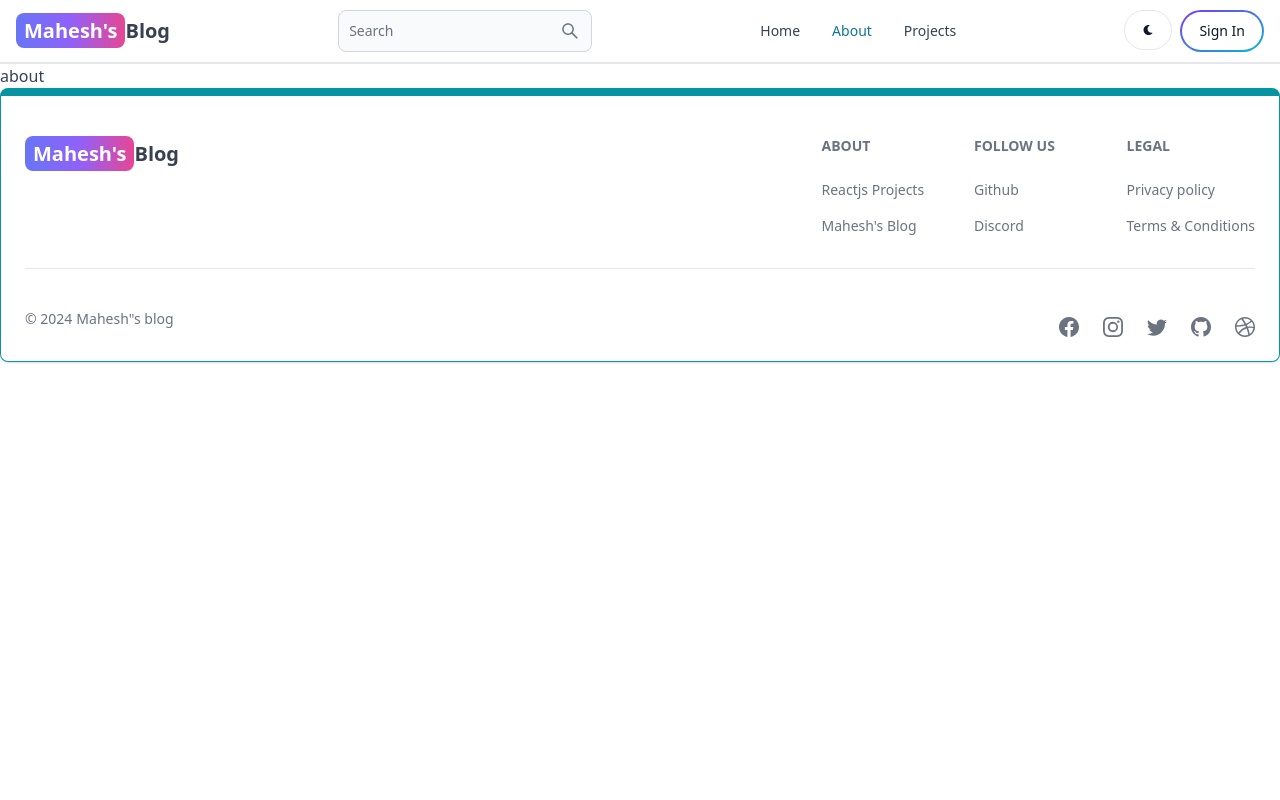
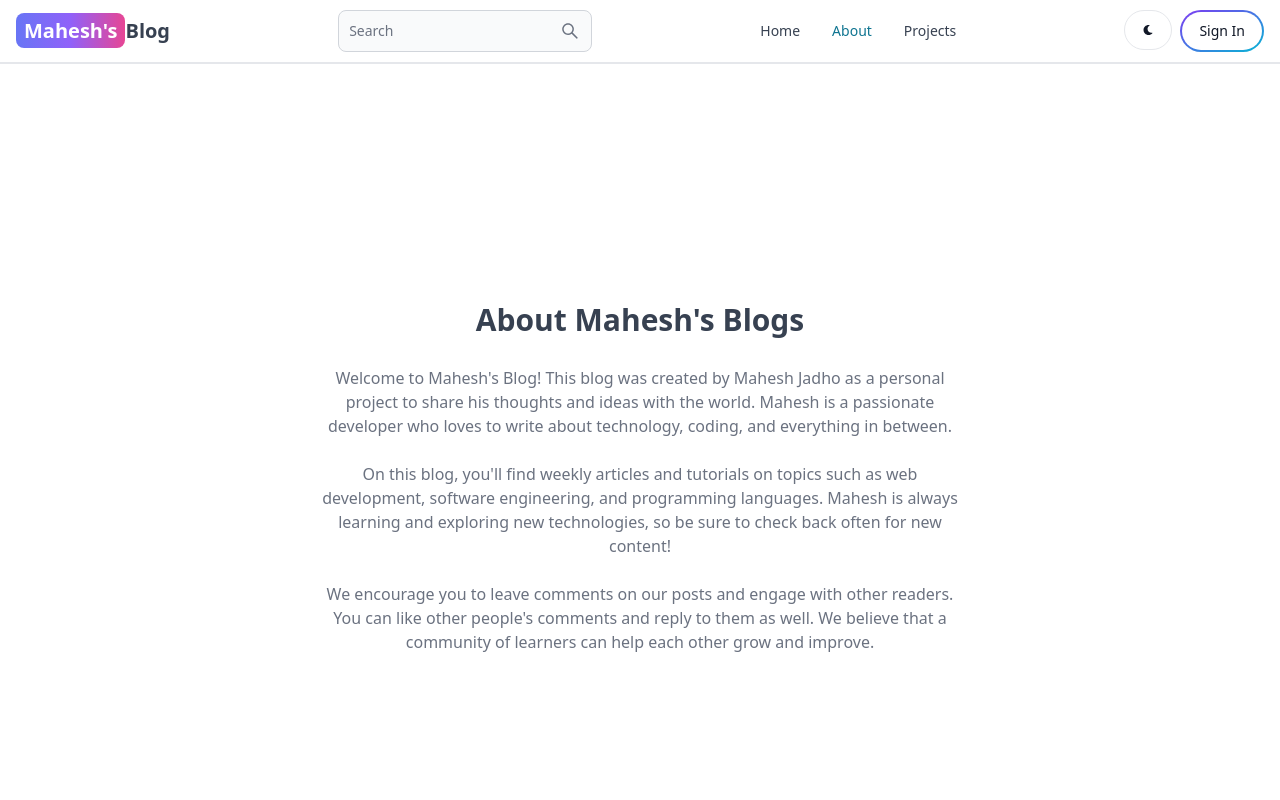
Before and after one commit to jmahesh59/MERN-Blog, a React (Vite) app in the folder client/: page /about in a window 1280 px wide. Shown: the top 800 px of the page. Built offline with nearby package versions, Linux system fonts and the light colour scheme.

Commit message:
complete about and project pages

```diff
--- a/client/index.html
+++ b/client/index.html
@@ -3,6 +3,11 @@
   <head>
     <meta charset="UTF-8" />
     <meta name="viewport" content="width=device-width, initial-scale=1.0" />
+    <link href="https://fonts.googleapis.com/css2?family=Roboto:wght@400;700&display=swap" rel="stylesheet">
+    <link rel="preconnect" href="https://fonts.googleapis.com">
+    <link rel="preconnect" href="https://fonts.gstatic.com" crossorigin>
+    <link href="https://fonts.googleapis.com/css2?family=Poppins:ital,wght@0,100;0,200;0,300;0,400;0,500;0,600;0,700;0,800;0,900;1,100;1,200;1,300;1,400;1,500;1,600;1,700;1,800;1,900&display=swap" rel="stylesheet">
+
     <title>MERN Blog</title>
   </head>
   <body>
--- a/client/src/index.css
+++ b/client/src/index.css
@@ -4,7 +4,13 @@
 
 body{
     height:100vh;
+
+
+
+
 }
+    /* or for specific elements */
+
 
 .ql-editor{
     font-size:1.05rem;
--- a/client/src/pages/About.jsx
+++ b/client/src/pages/About.jsx
@@ -2,8 +2,17 @@ import React from 'react'
 
 function About() {
   return (
-    <div>
-      about
+    <div className='min-h-screen flex items-center justify-center'>
+      <div className="max-w-2xl mx-auto p-3 text-center">
+        <div className="">
+          <h1 className='text-3xl font-semibold text-center my-7'>About Mahesh's Blogs</h1>
+          <div className="text-md text-gray-500 flex flex-col gap-6 ">
+          <p>Welcome to Mahesh's Blog! This blog was created by Mahesh Jadho as a personal project to share his thoughts and ideas with the world. Mahesh is a passionate developer who loves to write about technology, coding, and everything in between.</p>
+          <p>On this blog, you'll find weekly articles and tutorials on topics such as web development, software engineering, and programming languages. Mahesh is always learning and exploring new technologies, so be sure to check back often for new content!</p>
+          <p>We encourage you to leave comments on our posts and engage with other readers. You can like other people's comments and reply to them as well. We believe that a community of learners can help each other grow and improve.</p>
+          </div>
+        </div>
+      </div>
     </div>
   )
 }
--- a/client/src/pages/Projects.jsx
+++ b/client/src/pages/Projects.jsx
@@ -1,9 +1,13 @@
 import React from 'react'
+import CallToAction from '../components/CallToAction'
 
 function Projects() {
   return (
-    <div>
-      project
+    <div className='min-h-screen max-w-2xl flex mx-auto justify-center items-center flex-col gap-3 p-3  '>
+      <h1 className='text-3xl font-semibold'>Projects</h1>
+      <p className='text-md text-gray-500 '>Build fun and engaging projects while learning HTML, CSS, and JavaScript!
+      </p>
+      <CallToAction/>
     </div>
   )
 }
```
